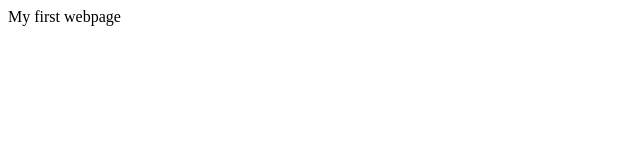
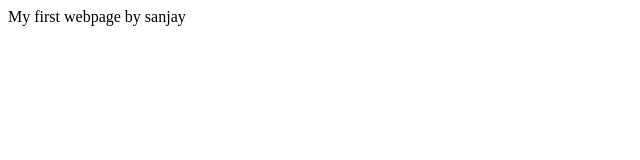
Before and after one commit to Sanjay-shankar-ai/mern-demo, a plain HTML site: page index.html in a window 1280 px wide. Shown: the full height of the page, 0-640 px from the left. Drawn offline with Linux system fonts and the light colour scheme.

Commit message:
Updata Html

```diff
--- a/index.html
+++ b/index.html
@@ -6,6 +6,6 @@
     <title>My First Webpage in mern</title>
 </head>
 <body>
-    My first webpage
+    My first webpage by sanjay
 </body>
 </html>
```
